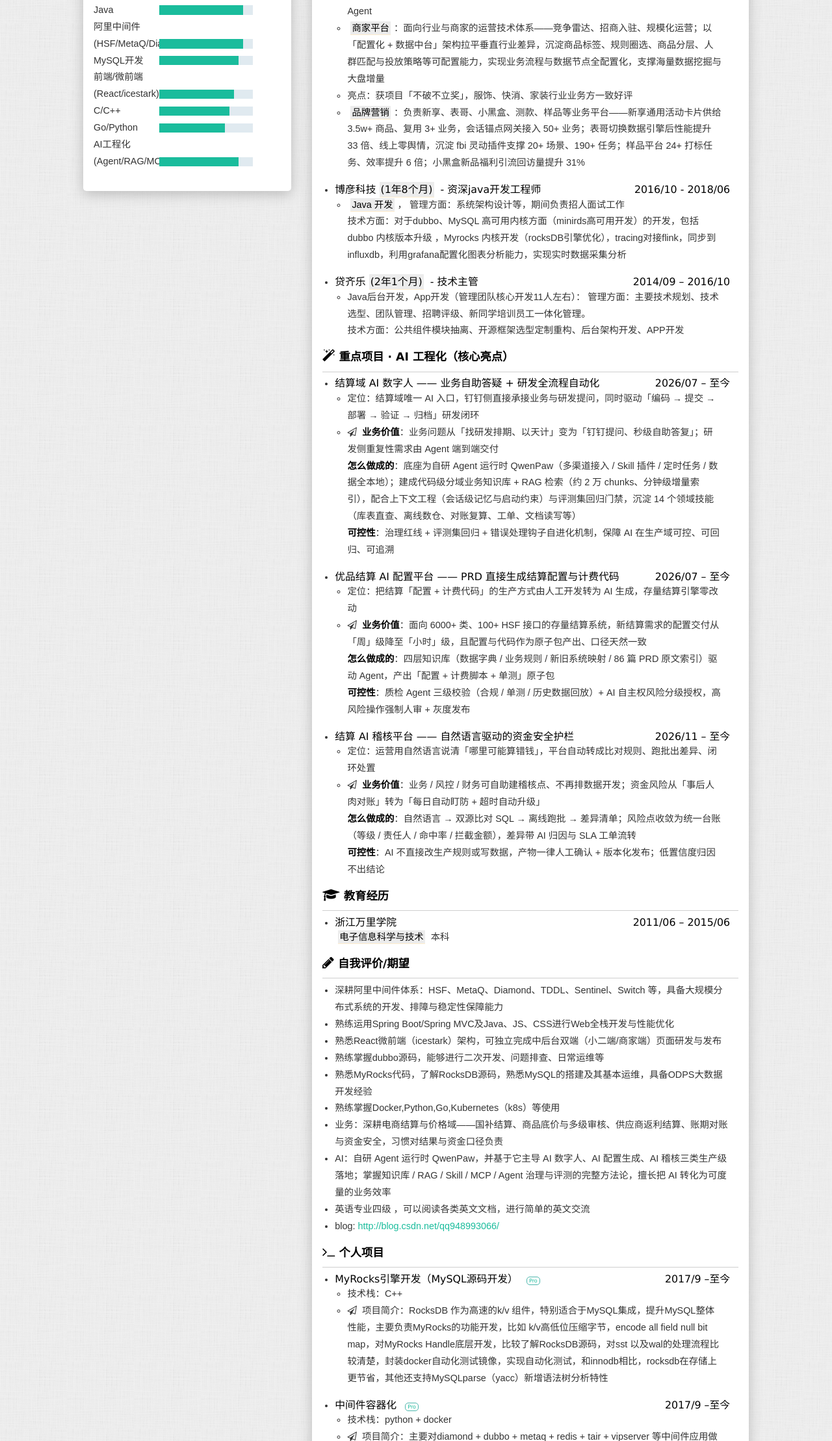
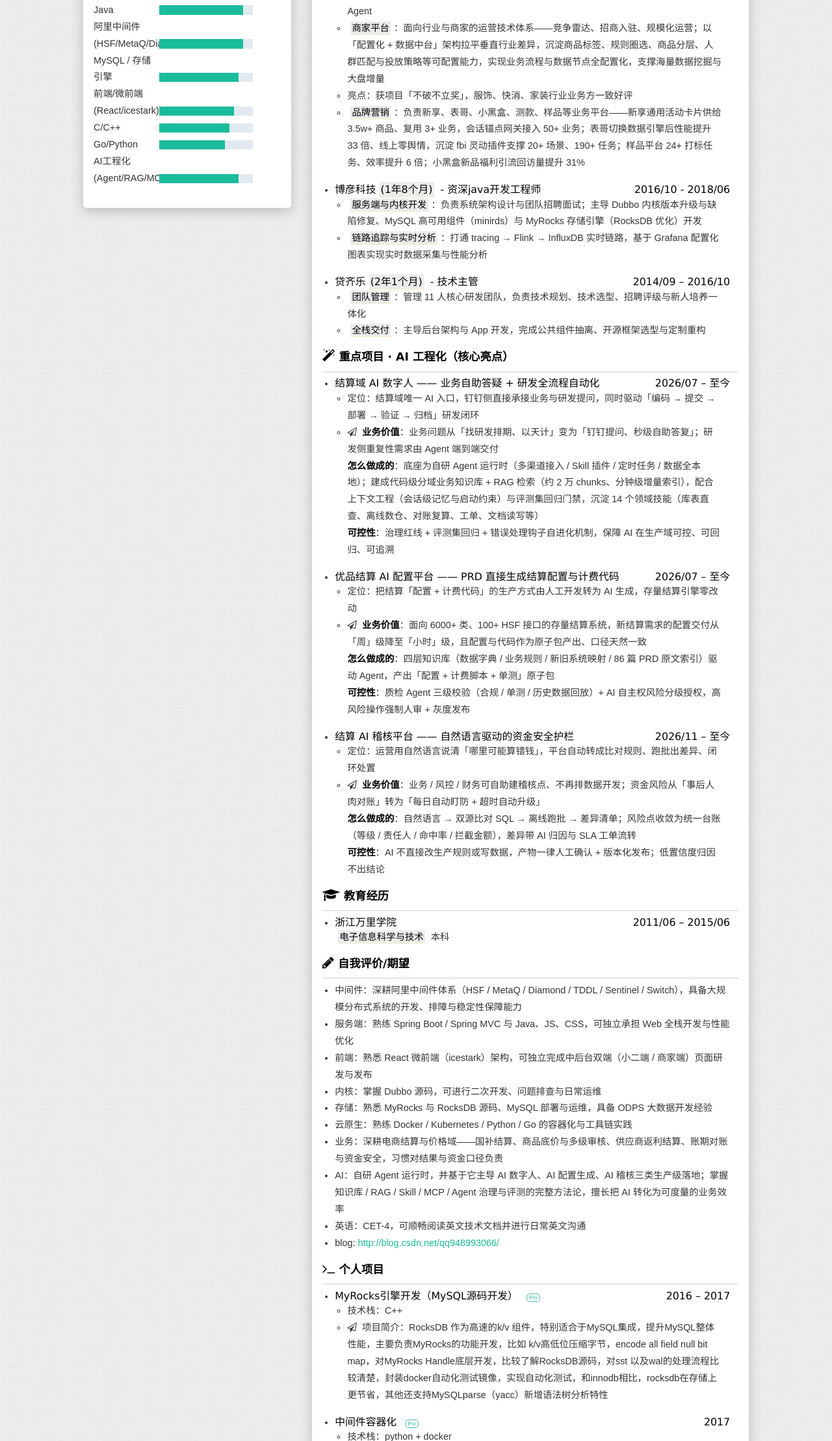
Before and after one commit to wds948993066/resume, a plain HTML site: page index.html in a window 1280 px wide. Shown: the part 582-2800 px from the top of the page at 65% size. Drawn offline with Linux system fonts and the light colour scheme.

Commit message:
Add files via upload

```diff
--- a/index.html
+++ b/index.html
@@ -104,7 +104,7 @@
                     <ul>
                         <li>
                             <label>个人信息</label>
-                            <span>陈中杭 / 男 / 91年</span>
+                            <span>陈中杭 / 男 / 1991 年</span>
                         </li>
                         <li>
                             <label>英语水平</label>
@@ -144,7 +144,7 @@
                     <ul>
                         <li><label>Java</label><progress value="90" max="100"></progress></li>
                         <li><label>阿里中间件(HSF/MetaQ/Diamond/TDDL)</label><progress value="90" max="100"></progress></li>
-                        <li><label>MySQL开发</label><progress value="85" max="100"></progress></li>
+                        <li><label>MySQL / 存储引擎</label><progress value="85" max="100"></progress></li>
                         <li><label>前端/微前端(React/icestark)</label><progress value="80" max="100"></progress></li>
                         <li><label>C/C++</label><progress value="75" max="100"></progress></li>
                         <li><label>Go/Python</label><progress value="70" max="100"></progress></li>
@@ -186,7 +186,7 @@
                             </h3>
                             <ul class="info-content">
                                 <li><mark>现阶段（天猫优品 · 结算/激励域）</mark>：负责结算/激励域核心系统服务端与双端微前端研发，主导 <b>AI 工程化、国补结算、底价体系、供应商结算</b> 四条主线，支撑国补政策落地与结算资金安全</li>
-                                <li><b>① AI 工程化（主导 · 核心亮点）</b>：基于自研 Agent 运行时 QwenPaw 建设结算域 AI 技术底座，覆盖上下文工程（会话级记忆与启动约束）、RAG 检索增强（代码级分域知识库、分钟级增量索引）、评测体系（评测集回归 + 基线评分门禁）与感知模型（事件感知 → 影响推理 → 决策执行 → 效果反馈的受控管线）；落地 AI 数字人、AI 配置平台、AI 稽核平台三个生产级系统（详见下方「重点项目 · AI 工程化」），将业务答疑、结算配置生产、资金稽核由研发排期转为 AI 自助交付，需求交付周期由天级压缩至小时级</li>
+                                <li><b>① AI 工程化（主导 · 核心亮点）</b>：基于自研 Agent 运行时建设结算域 AI 技术底座，覆盖上下文工程（会话级记忆与启动约束）、RAG 检索增强（代码级分域知识库、分钟级增量索引）、评测体系（评测集回归 + 基线评分门禁）与感知模型（事件感知 → 影响推理 → 决策执行 → 效果反馈的受控管线）；落地 AI 数字人、AI 配置平台、AI 稽核平台三个生产级系统（详见下方「重点项目 · AI 工程化」），将业务答疑、结算配置生产、资金稽核由研发排期转为 AI 自助交付，需求交付周期由天级压缩至小时级</li>
                                 <li><b>② 国补结算</b>：负责国补（国家补贴）订单独立价格与佣金体系在结算侧的工程落地——国补商家识别、以旧换新佣金结算、国补开票与对账口径设计，并在底价计算链路中隔离国补订单，保障补贴准确兑现且不污染普通订单口径</li>
                                 <li><b>③ 底价体系（国补底价 + 云仓底价）</b>：主导商品底价由人工表格维护升级为产品化平台：提报 → 多级审核 → 生效 → 结算写回全链路状态机，内置跨月涨幅风控与金额合法性校验，直接约束结算补贴口径、防止资金超发；其中云仓底价独立负责前后端全链路，沉淀交付级技术方案与生产上线 checklist</li>
                                 <li><b>④ 供应商结算</b>：打通提报 → 生效 → 结算写回 → 财务对账全链路，统一在线/离线双套金额与账期口径，支撑账期对账与差异追溯</li>
@@ -202,11 +202,8 @@
                                 <time>2016/10 - 2018/06</time>
                             </h3>
                             <ul class="info-content">
-                                <li><mark>Java 开发</mark>，
-                                管理方面：系统架构设计等，期间负责招人面试工作 <br/>
-                                技术方面：对于dubbo、MySQL 高可用内核方面（minirds高可用开发）的开发，包括dubbo 内核版本升级
-                                ，Myrocks 内核开发（rocksDB引擎优化），tracing对接flink，同步到influxdb，利用grafana配置化图表分析能力，实现实时数据采集分析
-                                </li>
+                                <li><mark>服务端与内核开发</mark>：负责系统架构设计与团队招聘面试；主导 Dubbo 内核版本升级与缺陷修复、MySQL 高可用组件（minirds）与 MyRocks 存储引擎（RocksDB 优化）开发</li>
+                                <li><mark>链路追踪与实时分析</mark>：打通 tracing → Flink → InfluxDB 实时链路，基于 Grafana 配置化图表实现实时数据采集与性能分析</li>
                             </ul>
                         </li>
                         <li>
@@ -215,10 +212,8 @@
                                 <time>2014/09 – 2016/10</time>
                             </h3>
                             <ul class="info-content">
-                                <li>Java后台开发，App开发（管理团队核心开发11人左右）：
-                                    管理方面：主要技术规划、技术选型、团队管理、招聘评级、新同学培训员工一体化管理。<br/>
-                                    技术方面：公共组件模块抽离、开源框架选型定制重构、后台架构开发、APP开发
-                                </li>
+                                <li><mark>团队管理</mark>：管理 11 人核心研发团队，负责技术规划、技术选型、招聘评级与新人培养一体化</li>
+                                <li><mark>全栈交付</mark>：主导后台架构与 App 开发，完成公共组件抽离、开源框架选型与定制重构</li>
                             </ul>
                         </li>
                     </ul>
@@ -238,7 +233,7 @@
                                 <li>定位：结算域唯一 AI 入口，钉钉侧直接承接业务与研发提问，同时驱动「编码 → 提交 → 部署 → 验证 → 归档」研发闭环</li>
                                 <li><i class="fa fa-paper-plane-o" aria-hidden="true"></i>
                                     <b>业务价值</b>：业务问题从「找研发排期、以天计」变为「钉钉提问、秒级自助答复」；研发侧重复性需求由 Agent 端到端交付 <br/>
-                                    <b>怎么做成的</b>：底座为自研 Agent 运行时 QwenPaw（多渠道接入 / Skill 插件 / 定时任务 / 数据全本地）；建成代码级分域业务知识库 + RAG 检索（约 2 万 chunks、分钟级增量索引），配合上下文工程（会话级记忆与启动约束）与评测集回归门禁，沉淀 14 个领域技能（库表直查、离线数仓、对账复算、工单、文档读写等） <br/>
+                                    <b>怎么做成的</b>：底座为自研 Agent 运行时（多渠道接入 / Skill 插件 / 定时任务 / 数据全本地）；建成代码级分域业务知识库 + RAG 检索（约 2 万 chunks、分钟级增量索引），配合上下文工程（会话级记忆与启动约束）与评测集回归门禁，沉淀 14 个领域技能（库表直查、离线数仓、对账复算、工单、文档读写等） <br/>
                                     <b>可控性</b>：治理红线 + 评测集回归 + 错误处理钩子自进化机制，保障 AI 在生产域可控、可回归、可追溯 <br/>
                                 </li>
                             </ul>
@@ -291,15 +286,15 @@
                     <h2><i class="fa fa-pencil" aria-hidden="true"></i>自我评价/期望</h2>
                     <hr/>
                     <ul class="info-content">
-                        <li style="margin-bottom: auto">  深耕阿里中间件体系：HSF、MetaQ、Diamond、TDDL、Sentinel、Switch 等，具备大规模分布式系统的开发、排障与稳定性保障能力 </li>
-                        <li style="margin-bottom: auto">  熟练运用Spring Boot/Spring MVC及Java、JS、CSS进行Web全栈开发与性能优化 </li>
-                        <li style="margin-bottom: auto">  熟悉React微前端（icestark）架构，可独立完成中后台双端（小二端/商家端）页面研发与发布 </li>
-                        <li style="margin-bottom: auto">  熟练掌握dubbo源码，能够进行二次开发、问题排查、日常运维等 </li>
-                        <li style="margin-bottom: auto">  熟悉MyRocks代码，了解RocksDB源码，熟悉MySQL的搭建及其基本运维，具备ODPS大数据开发经验 </li>
-                        <li style="margin-bottom: auto">  熟练掌握Docker,Python,Go,Kubernetes（k8s）等使用 </li>
+                        <li style="margin-bottom: auto">  中间件：深耕阿里中间件体系（HSF / MetaQ / Diamond / TDDL / Sentinel / Switch），具备大规模分布式系统的开发、排障与稳定性保障能力 </li>
+                        <li style="margin-bottom: auto">  服务端：熟练 Spring Boot / Spring MVC 与 Java、JS、CSS，可独立承担 Web 全栈开发与性能优化 </li>
+                        <li style="margin-bottom: auto">  前端：熟悉 React 微前端（icestark）架构，可独立完成中后台双端（小二端 / 商家端）页面研发与发布 </li>
+                        <li style="margin-bottom: auto">  内核：掌握 Dubbo 源码，可进行二次开发、问题排查与日常运维 </li>
+                        <li style="margin-bottom: auto">  存储：熟悉 MyRocks 与 RocksDB 源码、MySQL 部署与运维，具备 ODPS 大数据开发经验 </li>
+                        <li style="margin-bottom: auto">  云原生：熟练 Docker / Kubernetes / Python / Go 的容器化与工具链实践 </li>
                         <li style="margin-bottom: auto">  业务：深耕电商结算与价格域——国补结算、商品底价与多级审核、供应商返利结算、账期对账与资金安全，习惯对结果与资金口径负责 </li>
-                        <li style="margin-bottom: auto">  AI：自研 Agent 运行时 QwenPaw，并基于它主导 AI 数字人、AI 配置生成、AI 稽核三类生产级落地；掌握知识库 / RAG / Skill / MCP / Agent 治理与评测的完整方法论，擅长把 AI 转化为可度量的业务效率 </li>
-                        <li style="margin-bottom: auto">  英语专业四级 ，可以阅读各类英文文档，进行简单的英文交流 </li>
+                        <li style="margin-bottom: auto">  AI：自研 Agent 运行时，并基于它主导 AI 数字人、AI 配置生成、AI 稽核三类生产级落地；掌握知识库 / RAG / Skill / MCP / Agent 治理与评测的完整方法论，擅长把 AI 转化为可度量的业务效率 </li>
+                        <li style="margin-bottom: auto">  英语：CET-4，可顺畅阅读英文技术文档并进行日常英文沟通 </li>
                         <li style="margin-bottom: auto">  <span class="mark-txt">blog: <a href="http://blog.csdn.net/qq948993066/">http://blog.csdn.net/qq948993066/</a></span>  </li>
                     </ul>
                 </section>
@@ -329,7 +324,7 @@
                             <h3>
                                 <span>MyRocks引擎开发（MySQL源码开发）</span>
                                 <span class="link"><a href="#" target="_blank">Pro</a></span>
-                                <time>2017/9 –至今</time>
+                                <time>2016 – 2017</time>
                             </h3>
                             <ul class="info-content">
                                 <li>技术栈：C++</li>
@@ -349,7 +344,7 @@
                             <h3>
                                 <span>中间件容器化</span>
                                 <span class="link"><a href="#" target="_blank">Pro</a></span>
-                                <time>2017/9 –至今</time>
+                                <time>2017</time>
                             </h3>
                             <ul class="info-content">
                                 <li>技术栈：python + docker</li>
@@ -363,7 +358,7 @@
                             <h3>
                                 <span>minirds应用开发</span>
                                 <span class="link"><a href="#" target="_blank">Pro</a></span>
-                                <time>2017/9 –至今</time>
+                                <time>2017</time>
                             </h3>
                             <ul class="info-content">
                                 <li>技术栈：Python</li>
@@ -377,7 +372,7 @@
                             <h3>
                                 <span>k8s driver</span>
                                 <span class="link"><a href="#" target="_blank">Pro</a></span>
-                                <time>2017/05 –至今 </time>
+                                <time>2017</time>
                             </h3>
                             <ul class="info-content">
                                 <li>技术栈：python + go 语言开发</li>
@@ -392,7 +387,7 @@
                             <h3>
                                 <span>Dubbo 框架源码开发</span>
                                 <span class="link"><a href="#" target="_blank">Pro</a></span>
-                                <time>2016/10 –至今 </time>
+                                <time>2016 – 2018</time>
                             </h3>
                             <ul class="info-content">
                                 <li>技术栈：Java + dubbo</li>
@@ -466,7 +461,7 @@
 
 
         <footer class="footer">
-            <p>© 2018 wds.文档最后更新时间为<time>2026年11月27日</time>.</p>
+            <p>© 2026 陈中杭.文档最后更新时间为<time>2026年11月27日</time>.</p>
         </footer>
 
         <!-- 侧栏 -->
```
